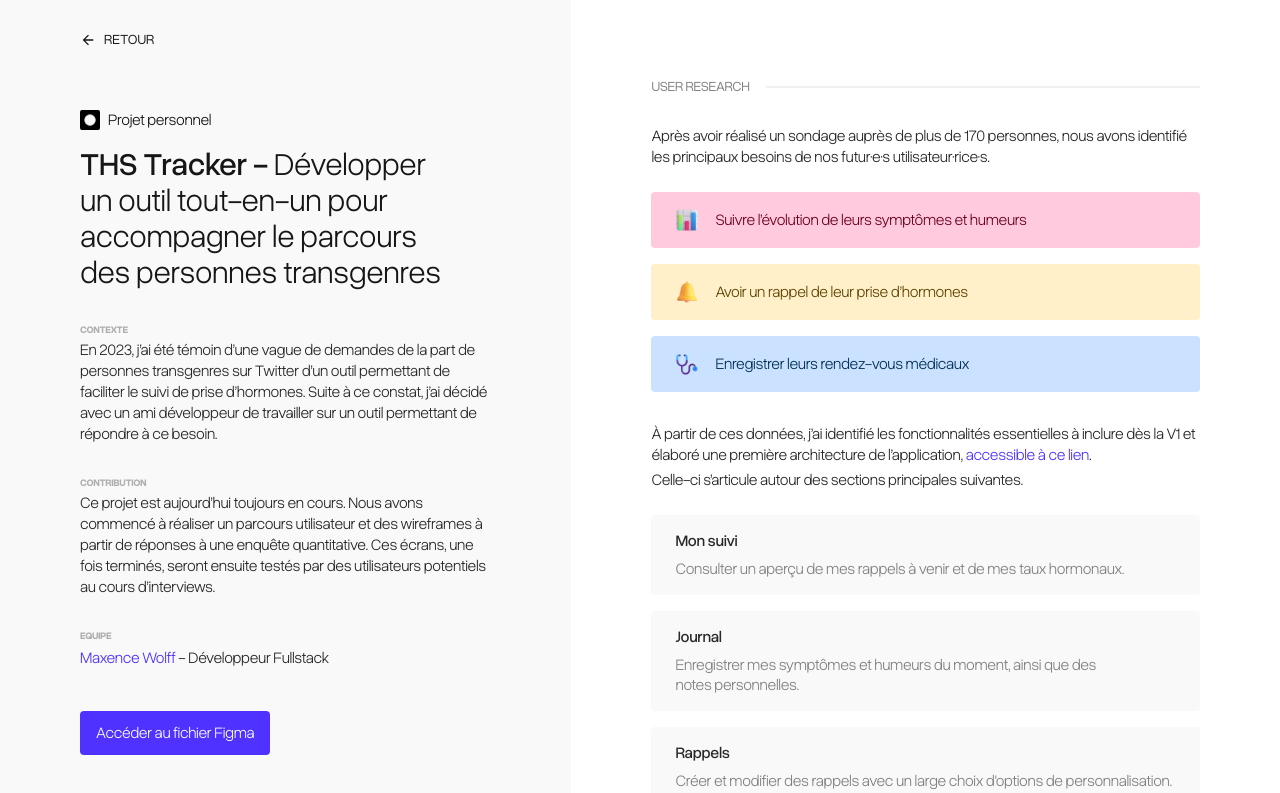
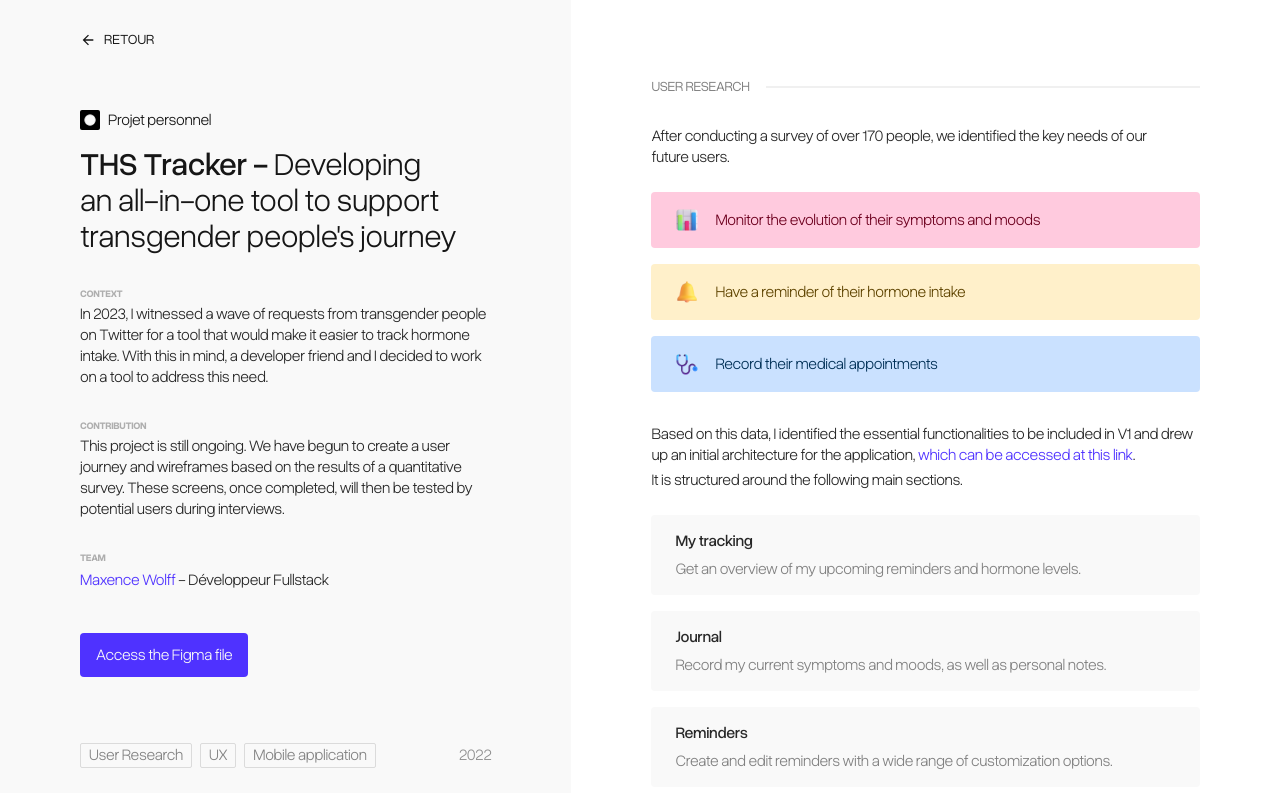
Before and after one commit to maeeelle/portfolio, a Next.js app: page /en/ths-tracker in a window 1280 px wide. Shown: the top 793 px of the page. Built offline with nearby package versions, Linux system fonts and the light colour scheme.

Commit message:
feat: add English and French content for THS Tracker project

```diff
--- a/messages/en.json
+++ b/messages/en.json
@@ -176,6 +176,55 @@
         "terminal": "Terminal’s wireframes ",
         "website": "Website's wireframes"
       }
+    },
+    "ths_tracker": {
+      "subtitle": "Developing an all-in-one tool to support transgender people's journey",
+      "context": {
+        "title": "Context",
+        "description": "In 2023, I witnessed a wave of requests from transgender people on Twitter for a tool that would make it easier to track hormone intake. With this in mind, a developer friend and I decided to work on a tool to address this need."
+      },
+      "contribution": {
+        "title": "Contribution",
+        "description": "This project is still ongoing. We have begun to create a user journey and wireframes based on the results of a quantitative survey. These screens, once completed, will then be tested by potential users during interviews."
+      },
+      "team": {
+        "title": "Team",
+        "maxence": "Maxence Wolff - Fullstack Developer"
+      },
+      "research": {
+        "title": "User research",
+        "intro": "After conducting a survey of over 170 people, we identified the key needs of our future users.",
+        "needs": {
+          "symptoms": "Monitor the evolution of their symptoms and moods",
+          "reminders": "Have a reminder of their hormone intake",
+          "appointments": "Record their medical appointments"
+        },
+        "architecture": {
+          "intro": "Based on this data, I identified the essential functionalities to be included in V1 and drew up an initial architecture for the application, <link>which can be accessed at this link</link>.",
+          "sections_intro": "It is structured around the following main sections.",
+          "tracking": {
+            "title": "My tracking",
+            "description": "Get an overview of my upcoming reminders and hormone levels."
+          },
+          "journal": {
+            "title": "Journal",
+            "description": "Record my current symptoms and moods, as well as personal notes."
+          },
+          "reminders": {
+            "title": "Reminders",
+            "description": "Create and edit reminders with a wide range of customization options."
+          }
+        }
+      },
+      "wireframes": {
+        "title": "Wireframes"
+      },
+      "cta": "Access the Figma file",
+      "tags": {
+        "research": "User Research",
+        "ux": "UX",
+        "mobile": "Mobile application"
+      }
     }
   }
 }
--- a/messages/fr.json
+++ b/messages/fr.json
@@ -176,6 +176,55 @@
         "terminal": "Wireframes de la borne",
         "website": "wireframes du Site web"
       }
+    },
+    "ths_tracker": {
+      "subtitle": "Développer un outil tout-en-un pour accompagner le parcours des personnes transgenres",
+      "context": {
+        "title": "Contexte",
+        "description": "En 2023, j'ai été témoin d'une vague de demandes de la part de personnes transgenres sur Twitter d'un outil permettant de faciliter le suivi de prise d'hormones. Suite à ce constat, j'ai décidé avec un ami développeur de travailler sur un outil permettant de répondre à ce besoin."
+      },
+      "contribution": {
+        "title": "Contribution",
+        "description": "Ce projet est aujourd'hui toujours en cours. Nous avons commencé à réaliser un parcours utilisateur et des wireframes à partir de réponses à une enquête quantitative. Ces écrans, une fois terminés, seront ensuite testés par des utilisateurs potentiels au cours d'interviews."
+      },
+      "team": {
+        "title": "Equipe",
+        "maxence": "Maxence Wolff - Développeur Fullstack"
+      },
+      "research": {
+        "title": "User research",
+        "intro": "Après avoir réalisé un sondage auprès de plus de 170 personnes, nous avons identifié les principaux besoins de nos futur·e·s utilisateur·rice·s.",
+        "needs": {
+          "symptoms": "Suivre l'évolution de leurs symptômes et humeurs",
+          "reminders": "Avoir un rappel de leur prise d'hormones",
+          "appointments": "Enregistrer leurs rendez-vous médicaux"
+        },
+        "architecture": {
+          "intro": "À partir de ces données, j'ai identifié les fonctionnalités essentielles à inclure dès la V1 et élaboré une première architecture de l'application, <link>accessible à ce lien</link>.",
+          "sections_intro": "Celle-ci s'articule autour des sections principales suivantes.",
+          "tracking": {
+            "title": "Mon suivi",
+            "description": "Consulter un aperçu de mes rappels à venir et de mes taux hormonaux."
+          },
+          "journal": {
+            "title": "Journal",
+            "description": "Enregistrer mes symptômes et humeurs du moment, ainsi que des notes personnelles."
+          },
+          "reminders": {
+            "title": "Rappels",
+            "description": "Créer et modifier des rappels avec un large choix d'options de personnalisation."
+          }
+        }
+      },
+      "wireframes": {
+        "title": "Wireframes"
+      },
+      "cta": "Accéder au fichier Figma",
+      "tags": {
+        "research": "User Research",
+        "ux": "UX",
+        "mobile": "Application mobile"
+      }
     }
   }
 }
--- a/src/app/[locale]/(projects)/ths-tracker/page.tsx
+++ b/src/app/[locale]/(projects)/ths-tracker/page.tsx
@@ -1,6 +1,6 @@
 import Image, { ImageProps } from 'next/image'
 import { ProjectTag, ProjectTagList } from '@/components/Project'
-import { setRequestLocale } from 'next-intl/server'
+import { getTranslations, setRequestLocale } from 'next-intl/server'
 import { Heading } from '../_components/Heading'
 import { Paragraph } from '../_components/Paragraph'
 import { BackButton } from '../_components/BackButton'
@@ -30,6 +30,7 @@ function ProjectImage({ className, ...props }: ImageProps) {
 export default async function THSTrackerPage({ params }: PageProps) {
   const { locale } = await params
   setRequestLocale(locale)
+  const t = await getTranslations('projects.ths_tracker')
 
   return (
     <Container>
@@ -43,32 +44,20 @@ export default async function THSTrackerPage({ params }: PageProps) {
               logoAlt='Centered white circle with a black background'
               company='Projet personnel'
               title='THS Tracker'
-              subtitle='Développer un outil tout-en-un pour accompagner le parcours des personnes transgenres'
+              subtitle={t('subtitle')}
             />
 
             <div className='mt-8 space-y-10 xl:space-y-8'>
               <section>
-                <Heading>Contexte</Heading>
-                <Paragraph>
-                  En 2023, j’ai été témoin d’une vague de demandes de la part de
-                  personnes transgenres sur Twitter d’un outil permettant de
-                  faciliter le suivi de prise d’hormones. Suite à ce constat,
-                  j’ai décidé avec un ami développeur de travailler sur un outil
-                  permettant de répondre à ce besoin.
-                </Paragraph>
+                <Heading>{t('context.title')}</Heading>
+                <Paragraph>{t('context.description')}</Paragraph>
               </section>
               <section>
-                <Heading>Contribution</Heading>
-                <Paragraph>
-                  Ce projet est aujourd’hui toujours en cours. Nous avons
-                  commencé à réaliser un parcours utilisateur et des wireframes
-                  à partir de réponses à une enquête quantitative. Ces écrans,
-                  une fois terminés, seront ensuite testés par des utilisateurs
-                  potentiels au cours d’interviews.
-                </Paragraph>
+                <Heading>{t('contribution.title')}</Heading>
+                <Paragraph>{t('contribution.description')}</Paragraph>
               </section>
               <section>
-                <Heading>Equipe</Heading>
+                <Heading>{t('team.title')}</Heading>
 
                 <ul className='text-base text-pretty leading-normal xl:leading-[25px] font-[350] text-[#282828] dark:text-[#D3D3D3]'>
                   <li>
@@ -82,15 +71,15 @@ export default async function THSTrackerPage({ params }: PageProps) {
             </div>
 
             <ExternalLink href='https://www.figma.com/design/5qmv136HtPbx48h0Gh6eXY/THS-Tracker---Maëlle?node-id=1-448'>
-              Accéder au fichier Figma
+              {t('cta')}
             </ExternalLink>
           </div>
 
           <ProjectFooter year='2022'>
             <ProjectTagList>
-              <ProjectTag name='User Research' />
-              <ProjectTag name='UX' />
-              <ProjectTag name='Application mobile' />
+              <ProjectTag name={t('tags.research')} />
+              <ProjectTag name={t('tags.ux')} />
+              <ProjectTag name={t('tags.mobile')} />
             </ProjectTagList>
           </ProjectFooter>
         </ProjectArticle>
@@ -100,16 +89,12 @@ export default async function THSTrackerPage({ params }: PageProps) {
         <section>
           <h2 className='font-normal text-sm/none uppercase -tracking-[0.02em] text-[#818181] dark:text-[#6D6D6D] relative before:absolute before:w-full before:h-px before:bg-[#E1E1E1] dark:before:bg-[#3C3C3C] before:right-0 before:top-1/2 before:-translate-y-1/2'>
             <span className='bg-white dark:bg-black relative pr-4'>
-              User research
+              {t('research.title')}
             </span>
           </h2>
 
           <div className='mt-8'>
-            <Paragraph>
-              Après avoir réalisé un sondage auprès de plus de 170 personnes,
-              nous avons identifié les principaux besoins de nos futur·e·s
-              utilisateur·rice·s.
-            </Paragraph>
+            <Paragraph>{t('research.intro')}</Paragraph>
 
             <div className='mt-6 space-y-4'>
               <article className='rounded bg-[#FFCADE] dark:bg-[#3C1721] px-6 py-6 sm:py-4 text-[#6E001F] dark:text-[#FFCADE] flex flex-col sm:flex-row sm:items-center gap-4'>
@@ -122,7 +107,7 @@ export default async function THSTrackerPage({ params }: PageProps) {
                 />
 
                 <p className='text-base/tight text-pretty font-[350]'>
-                  Suivre l’évolution de leurs symptômes et humeurs
+                  {t('research.needs.symptoms')}
                 </p>
               </article>
 
@@ -136,7 +121,7 @@ export default async function THSTrackerPage({ params }: PageProps) {
                 />
 
                 <p className='text-base/tight text-pretty font-[350]'>
-                  Avoir un rappel de leur prise d’hormones
+                  {t('research.needs.reminders')}
                 </p>
               </article>
 
@@ -150,7 +135,7 @@ export default async function THSTrackerPage({ params }: PageProps) {
                 />
 
                 <p className='text-base/tight text-pretty font-[350]'>
-                  Enregistrer leurs rendez-vous médicaux
+                  {t('research.needs.appointments')}
                 </p>
               </article>
             </div>
@@ -158,49 +143,41 @@ export default async function THSTrackerPage({ params }: PageProps) {
 
           <div className='mt-8'>
             <Paragraph>
-              À partir de ces données, j’ai identifié les fonctionnalités
-              essentielles à inclure dès la V1 et élaboré une première
-              architecture de l’application,{' '}
-              <ReferenceLink href='https://www.figma.com/design/5qmv136HtPbx48h0Gh6eXY/THS-Tracker---Ma%C3%ABlle?node-id=0-1'>
-                accessible à ce lien
-              </ReferenceLink>
-              .
+              {t.rich('research.architecture.intro', {
+                link: (chunk) => (
+                  <ReferenceLink href='https://www.figma.com/design/5qmv136HtPbx48h0Gh6eXY/THS-Tracker---Ma%C3%ABlle?node-id=0-1'>
+                    {chunk}
+                  </ReferenceLink>
+                ),
+              })}
             </Paragraph>
-            <Paragraph>
-              Celle-ci s’articule autour des sections principales suivantes.
-            </Paragraph>
+            <Paragraph>{t('research.architecture.sections_intro')}</Paragraph>
 
             <div className='mt-6 space-y-4'>
               <article className='rounded bg-[#F9F9F9] dark:bg-[#0F0F0F] px-6 py-4 space-y-2'>
                 <h3 className='font-medium text-base/tight text-[#282828] dark:text-[#D3D3D3]'>
-                  Mon suivi
+                  {t('research.architecture.tracking.title')}
                 </h3>
-
                 <p className='text-base/tight text-pretty font-[350] text-[#818181] dark:text-[#D3D3D3]'>
-                  Consulter un aperçu de mes rappels à venir et de mes taux
-                  hormonaux.
+                  {t('research.architecture.tracking.description')}
                 </p>
               </article>
 
               <article className='rounded bg-[#F9F9F9] dark:bg-[#0F0F0F] px-6 py-4 space-y-2'>
                 <h3 className='font-medium text-base/tight text-[#282828] dark:text-[#D3D3D3]'>
-                  Journal
+                  {t('research.architecture.journal.title')}
                 </h3>
-
                 <p className='text-base/tight text-pretty font-[350] text-[#818181] dark:text-[#D3D3D3]'>
-                  Enregistrer mes symptômes et humeurs du moment, ainsi que des
-                  notes personnelles.
+                  {t('research.architecture.journal.description')}
                 </p>
               </article>
 
               <article className='rounded bg-[#F9F9F9] dark:bg-[#0F0F0F] px-6 py-4 space-y-2'>
                 <h3 className='font-medium text-base/tight text-[#282828] dark:text-[#D3D3D3]'>
-                  Rappels
+                  {t('research.architecture.reminders.title')}
                 </h3>
-
                 <p className='text-base/tight text-pretty font-[350] text-[#818181] dark:text-[#D3D3D3]'>
-                  Créer et modifier des rappels avec un large choix
-                  d&apos;options de personnalisation.
+                  {t('research.architecture.reminders.description')}
                 </p>
               </article>
             </div>
@@ -210,7 +187,7 @@ export default async function THSTrackerPage({ params }: PageProps) {
         <section className='mt-8'>
           <h2 className='font-normal text-sm/none uppercase -tracking-[0.02em] text-[#818181] dark:text-[#6D6D6D] relative before:absolute before:w-full before:h-px before:bg-[#E1E1E1] dark:before:bg-[#3C3C3C] before:right-0 before:top-1/2 before:-translate-y-1/2'>
             <span className='bg-white dark:bg-black relative pr-4'>
-              Wireframes
+              {t('wireframes.title')}
             </span>
           </h2>
 
```
